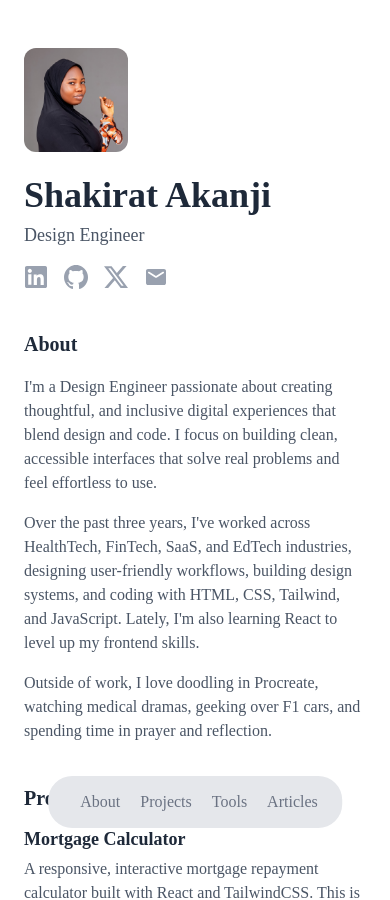
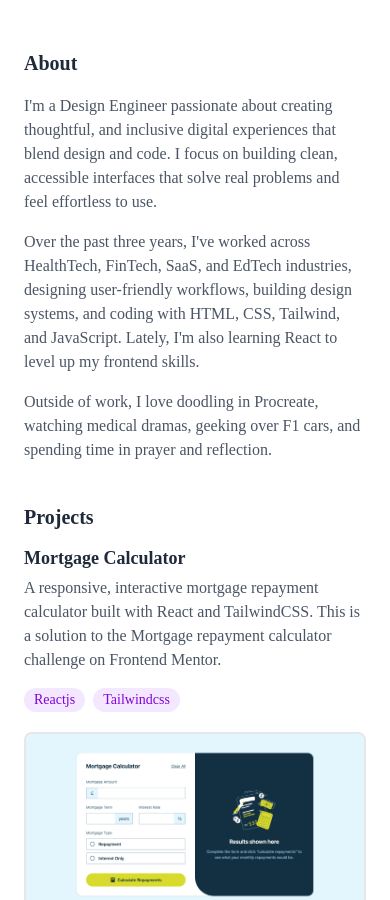
Before and after one commit to Anikhe00/Portfolio-V1, a React (Vite) app: page / in a window 390 px wide. Shown: the top 900 px of the page. Built offline with nearby package versions, Linux system fonts and the light colour scheme.

Commit message:
Update the Portfolio Layout

```diff
--- a/src/App.jsx
+++ b/src/App.jsx
@@ -5,8 +5,6 @@ import Projects from "./components/layout/Projects";
 import About from "./components/layout/About";
 import ToolSection from "./components/layout/ToolSection";
 import Articles from "./components/layout/Articles";
-import Navigation from "./components/layout/Navigation";
-import NavLink from "./components/common/NavLink";
 
 function App() {
   const sections = useMemo(
@@ -41,29 +39,16 @@ function App() {
   }, [sections]);
 
   return (
-    <div className="relative mx-auto min-h-screen max-w-screen-xl px-6 py-12 font-sans md:px-12 md:py-16 lg:py-0">
-      <div className="flex flex-col lg:flex-row lg:justify-between gap-[2.5rem] lg:gap-[0.5rem]">
-        <Navigation sections={sections} active={active} />
+    <div className="relative mx-auto min-h-screen max-w-screen-xl px-6 py-12 font-sans md:px-12 lg:px-80 md:py-16 lg:py-0">
       <main
         id="content"
-          className="flex flex-col gap-[2.5rem] lg:gap-[4rem] items-start lg:py-[4rem] w-full lg:w-[60%] overflow-visible"
+        className="flex flex-col gap-[2.5rem] lg:gap-[4rem] items-start lg:py-[4rem] w-full overflow-visible"
       >
         <About />
         <Projects />
         <ToolSection />
         <Articles />
       </main>
-      </div>
-
-      <nav className="fixed w-auto py-[0.875rem] px-[1.5em] z-50 bg-gray-200 rounded-[1.5rem] lg:hidden bottom-4 left-1/2 -translate-x-1/2 flex gap-[0.75rem] items-center justify-center shadow-gray-50">
-        {sections.map((pageName) => (
-          <NavLink
-            key={pageName}
-            pageName={pageName}
-            isActive={active === pageName.toLowerCase()}
-          />
-        ))}
-      </nav>
       <Analytics />
     </div>
   );
```
Lines whose indentation alone changed are shown as unchanged.
